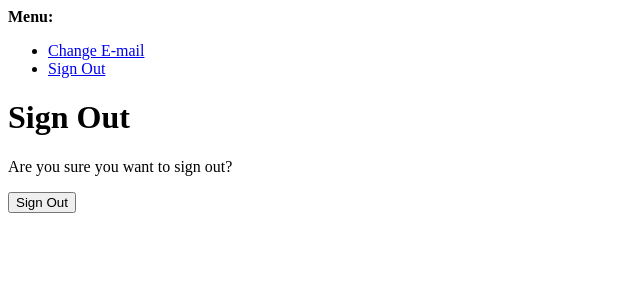
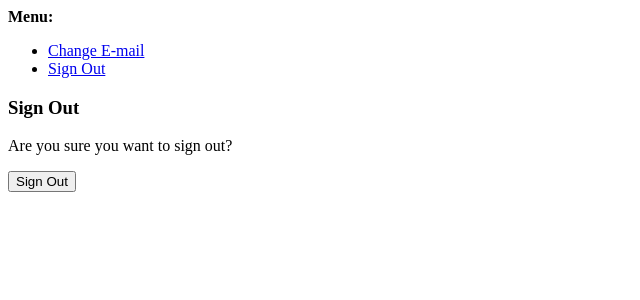
Before and after one commit to FabrizioAdi/Robinson-Trailers-and-Cranes, a Django app: page /accounts/logout/ in a window 1280 px wide. Shown: the top 300 px of the page, without its empty margins (0-640 px from the left). Run offline with Django 3.2, Linux system fonts and the light colour scheme; the visitor is signed in with stand-in values (Sample User, id 1); parts of the project's set-up code (start-up, migrations or seed data) failed here and were passed over.

Commit message:
Customize logout html file

```diff
--- a/templates/templates/account/logout.html
+++ b/templates/templates/account/logout.html
@@ -5,17 +5,25 @@
 {% block head_title %}{% trans "Sign Out" %}{% endblock %}
 
 {% block content %}
-<h1>{% trans "Sign Out" %}</h1>
+<div class="container">
+  <div class="row">
+      <div class="col-md-8 mt-3 offset-md-2">
+          <h3>{% trans "Sign Out" %}</h3>
 
           <p>{% trans 'Are you sure you want to sign out?' %}</p>
+      </div>
+  </div>
+  <div class="row">
+      <div class="col-md-8 mt-3 offset-md-2">
 
           <form method="post" action="{% url 'account_logout' %}">
               {% csrf_token %}
               {% if redirect_field_value %}
-  <input type="hidden" name="{{ redirect_field_name }}" value="{{ redirect_field_value }}"/>
+              <input type="hidden" name="{{ redirect_field_name }}" value="{{ redirect_field_value }}" />
               {% endif %}
-  <button type="submit">{% trans 'Sign Out' %}</button>
+              <button class="btn btn-signup right" type="submit">{% trans 'Sign Out' %}</button>
           </form>
-
-
+      </div>
+  </div>
+</div>
 {% endblock %}
```
Lines whose indentation alone changed are shown as unchanged.
